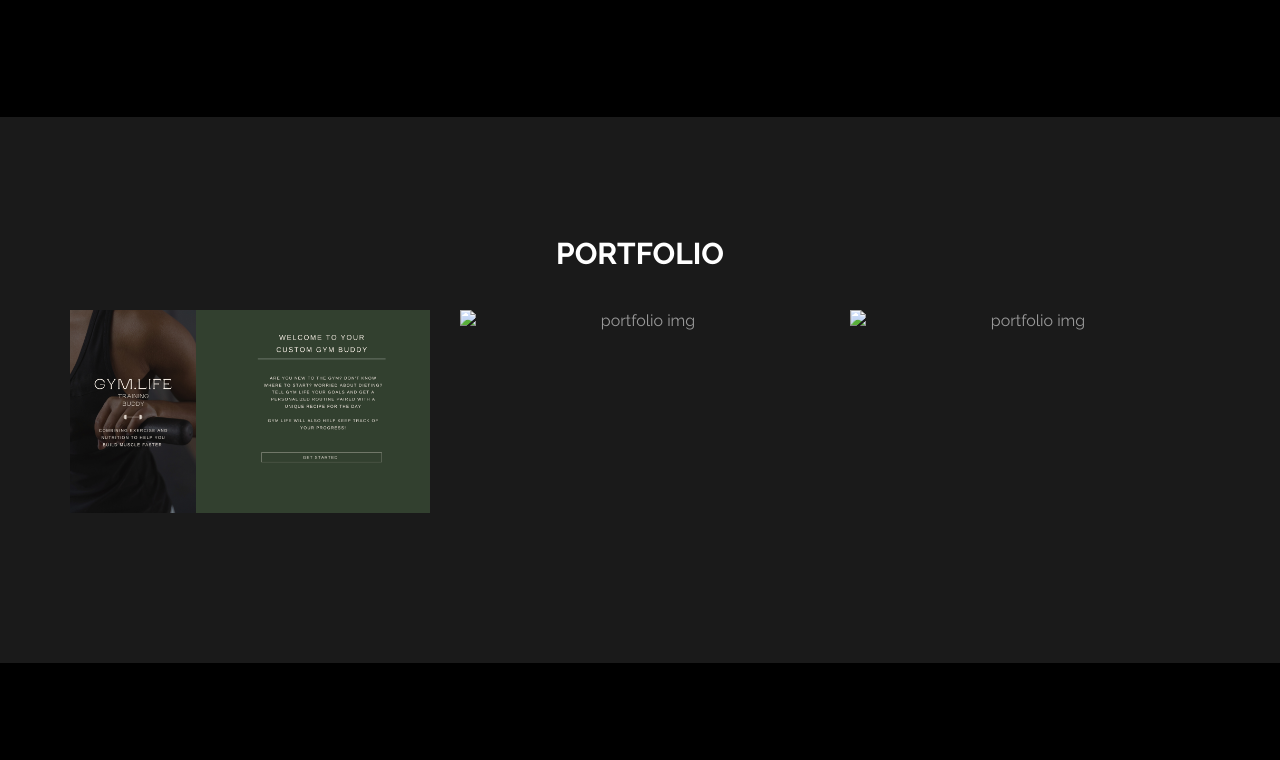
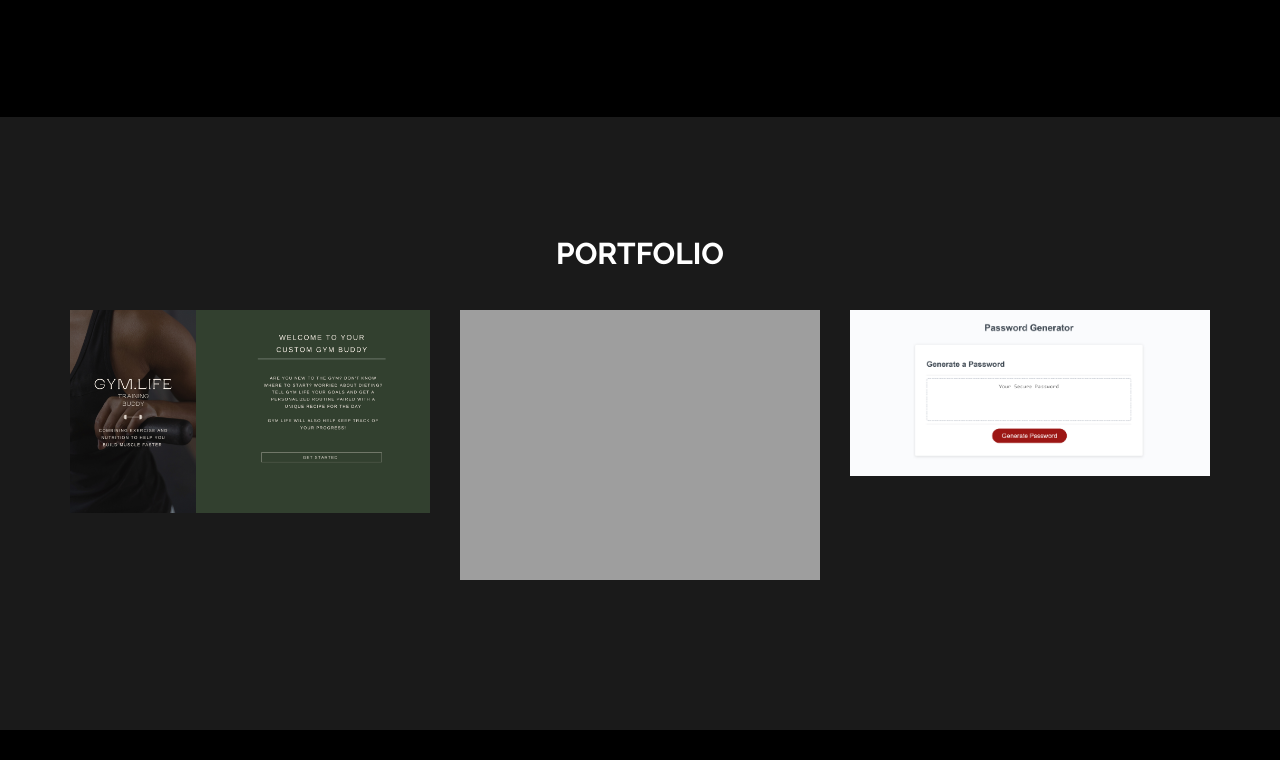
Before and after one commit to bizwliz/LizPort, a plain HTML site: page index.html in a window 1280 px wide. Shown: the part 1514-2274 px from the top of the page. Drawn offline with Linux system fonts and the light colour scheme; the site is published under a folder, as on GitHub Pages, so addresses that start at the root find nothing.

Commit message:
fixed photo bug

```diff
--- a/index.html
+++ b/index.html
@@ -158,7 +158,7 @@
 				</div>
 				<div class="col-md-4 col-xs-6 wow fadeIn" data-wow-delay="0.6s">
 					<div class="portfolio-thumb">
-						<img src="/images/readmephoto.png" class="img-responsive" alt="portfolio img">
+						<img src="images/readmephoto.png" class="img-responsive" alt="portfolio img">
 							<div class="portfolio-overlay">
 								<h4>SUP Or Surf</h4>
 								<h5><a href="https://sup-or-surf-app-07e5b30ce53a.herokuapp.com/">Live Website</a></h5>
@@ -168,7 +168,7 @@
 				</div>
 				<div class="col-md-4 col-xs-6 wow fadeIn" data-wow-delay="0.6s">
 					<div class="portfolio-thumb">
-						<img src="/images/website.png" class="img-responsive" alt="portfolio img">
+						<img src="images/website.png" class="img-responsive" alt="portfolio img">
 							<div class="portfolio-overlay">
 								<h4>Password Generator</h4>
 								<h5><a href="https://bizwliz.github.io/challenge3-password-generator/">Live Website</a></h5>
```
